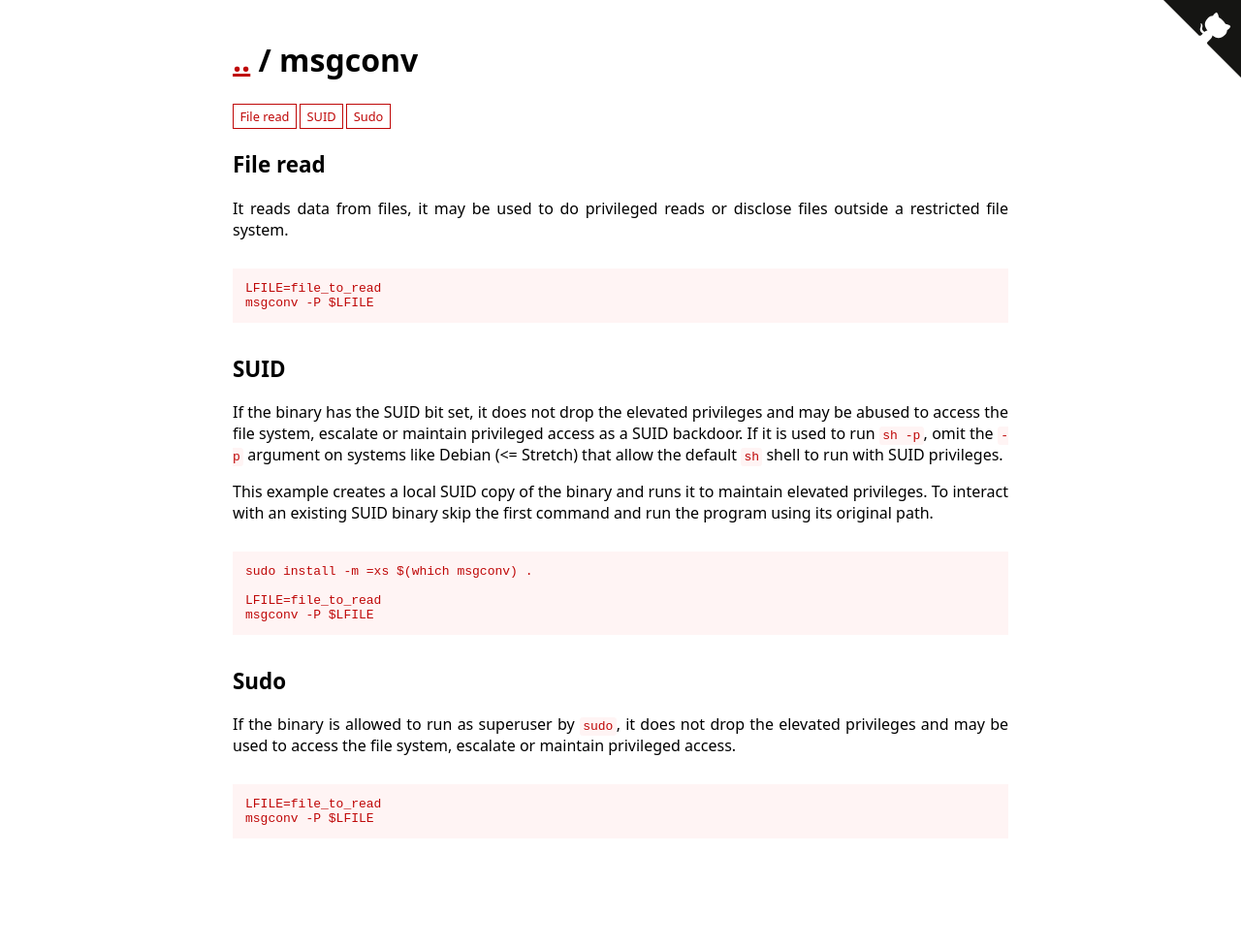
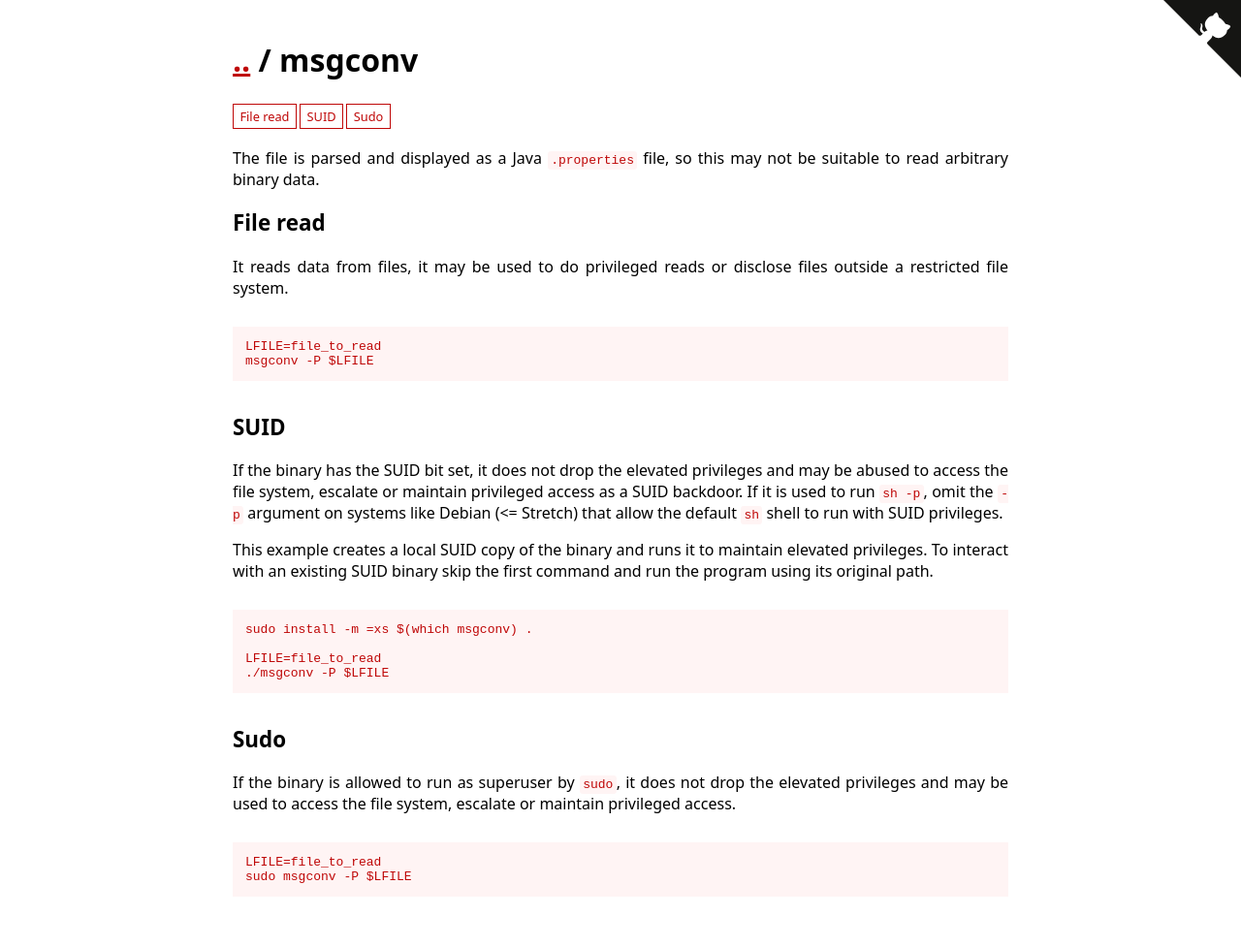
Before and after one commit to GTFOBins/GTFOBins.github.io, a Jekyll site: the page built from _gtfobins/msgconv.md, in a window 1280 px wide. Shown: the whole page at 97% size. Built offline with Jekyll 4.4.1, drawn with Linux system fonts in a browser that asks for light colours; before the commit the page ends 918 px from its top, so only the background shows below that.

Commit message:
Fix and add description.

```diff
--- a/_gtfobins/msgconv.md
+++ b/_gtfobins/msgconv.md
@@ -1,4 +1,5 @@
 ---
+description: The file is parsed and displayed as a Java `.properties` file, so this may not be suitable to read arbitrary binary data.
 functions:
   file-read:
     - code: |
@@ -7,9 +8,9 @@ functions:
   sudo:
     - code: |
         LFILE=file_to_read
-        msgconv -P $LFILE
+        sudo msgconv -P $LFILE
   suid:
     - code: |
         LFILE=file_to_read
-        msgconv -P $LFILE
+        ./msgconv -P $LFILE
 ---
```
